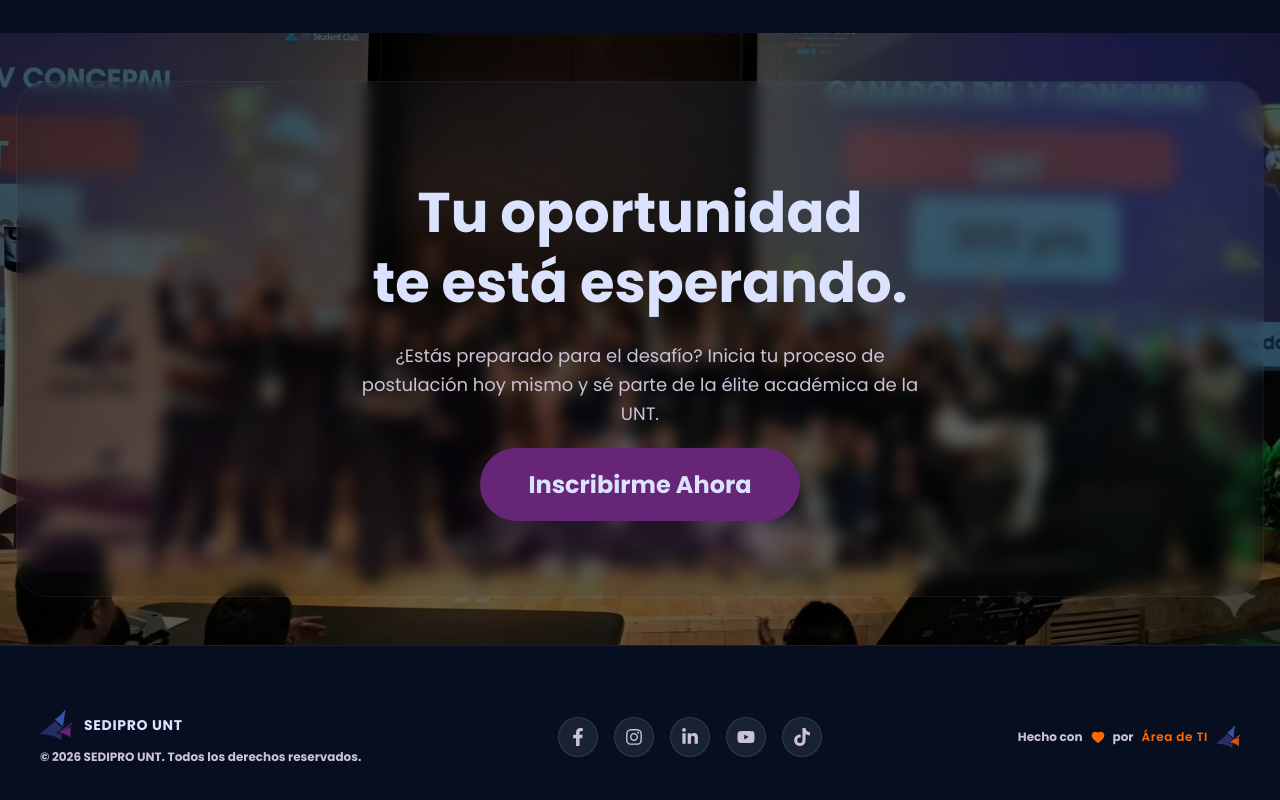
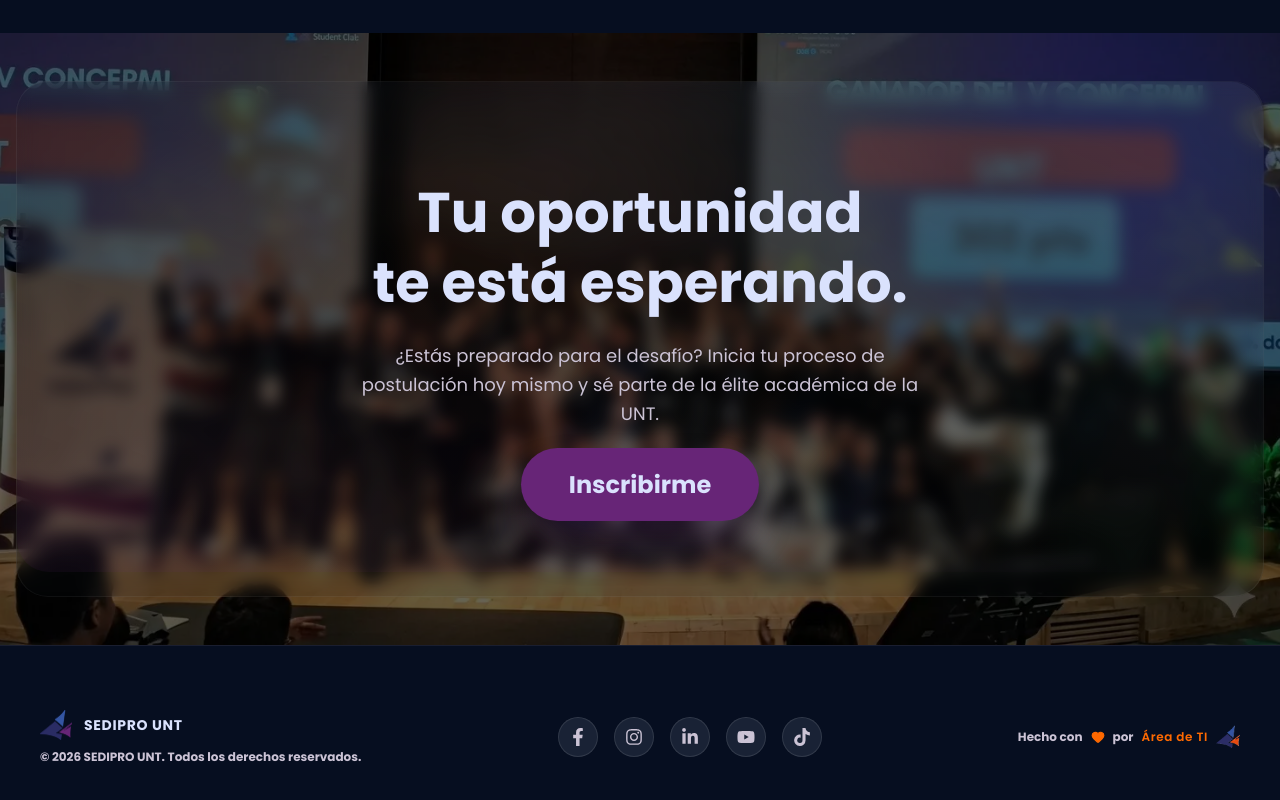
Before and after one commit to Yanxmarcos/sedipro-unt-web, a Next.js app: page / in a window 1280 px wide. Shown: the part 2011-2811 px from the top of the page. Built offline with nearby package versions, Linux system fonts and the light colour scheme.

Commit message:
Sedinvita version 3

```diff
--- a/src/app/page.js
+++ b/src/app/page.js
@@ -461,7 +461,7 @@ export default function Home() {
                         </p>
                         <div className="pt-4 relative z-10">
                             <a href="https://forms.gle/uVSW131HtsJnKzE17" className="px-12 py-5 bg-primary text-on-surface rounded-full font-label-md text-headline-md font-bold shadow-2xl shadow-primary/30 hover:scale-105 active:scale-95 transition-all">
-                                Inscribirme Ahora
+                                Inscribirme
                             </a>
                         </div>
                     </div>
```
